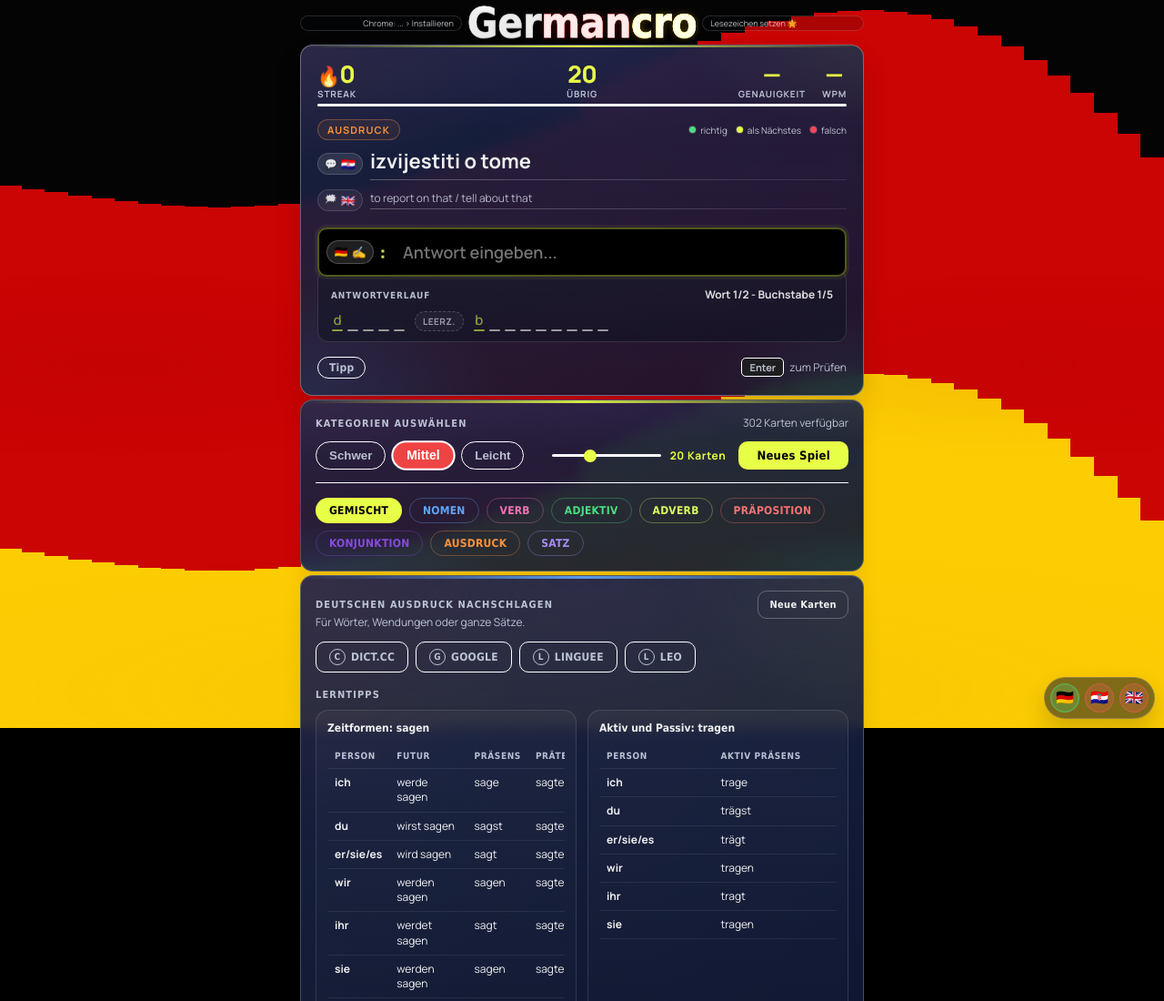
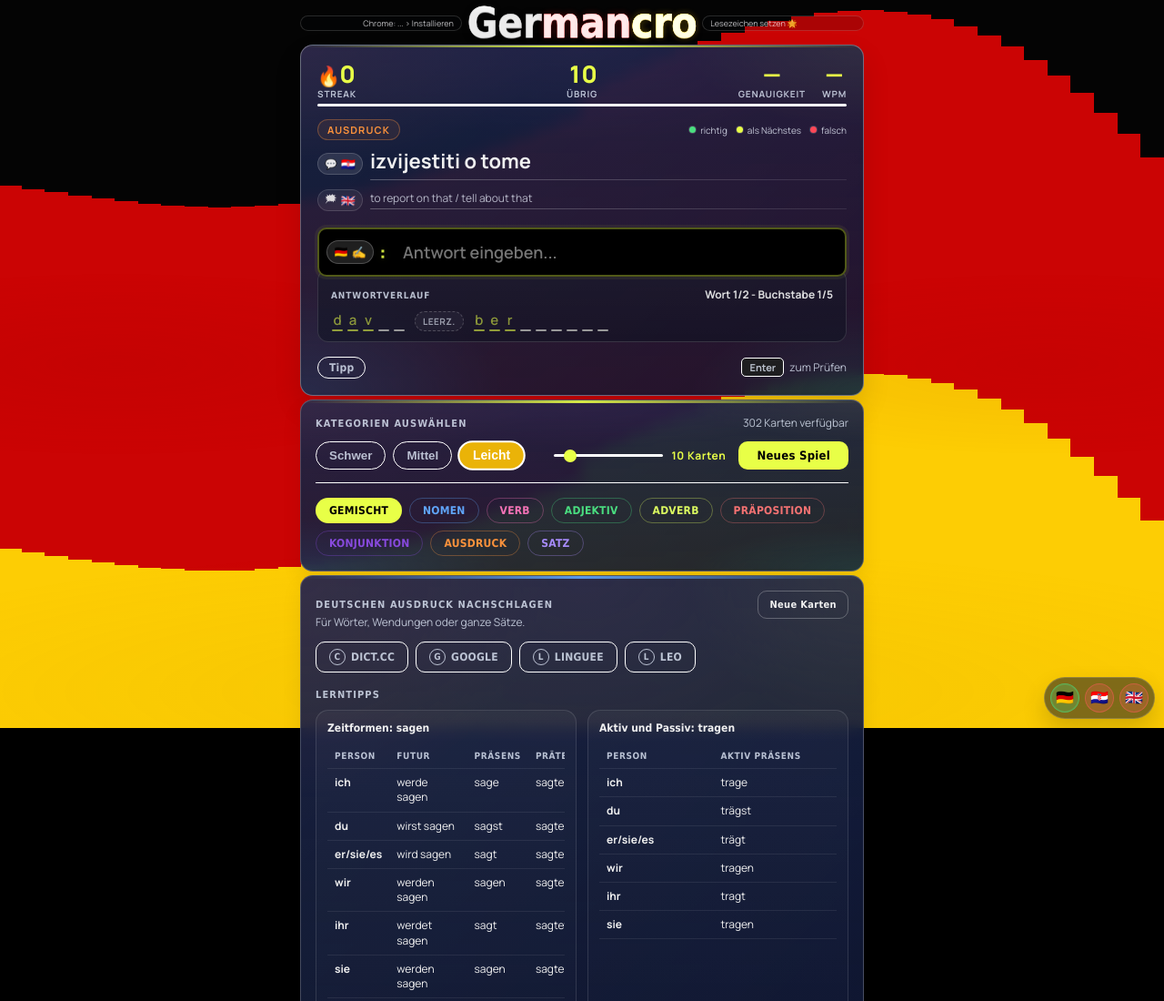
Before and after one commit to Lomuss33/GermanCro, a website: page index.html in a window 1280 px wide. Shown: the top 1100 px of the page at 91% size. Drawn offline with Linux system fonts and the light colour scheme; no server answers.

Commit message:
default easy

```diff
--- a/app.js
+++ b/app.js
@@ -22,7 +22,7 @@
   { name: "Leo", icon: "L", url: (w) => `https://dict.leo.org/german-english/${encodeURIComponent(w)}` },
 ];
 
-const SESSION_SIZE = 20;
+const SESSION_SIZE = 10;
 const SESSION_STORAGE_KEY = "germancro-session-cards";
 const PUNCT = /[.,!?:;]/;
 const FACTS_IMAGE_ROOT = "assets/facts";
@@ -248,7 +248,7 @@
 let hintCount = 0;
 let sessionStart = 0;
 let totalCharsTyped = 0;
-let difficulty = "medium";
+let difficulty = "easy";
 let previousTypedValue = "";
 let feedbackBurstTimer = null;
 let learningMode = "de";
--- a/index.html
+++ b/index.html
@@ -134,8 +134,8 @@
   <div class="cat-panel-toolbar">
     <div class="difficulty-panel">
       <button data-diff="hard" id="difficultyHardBtn">Schwer</button>
-      <button data-diff="medium" class="active" id="difficultyMediumBtn">Mittel</button>
-      <button data-diff="easy" id="difficultyEasyBtn">Leicht</button>
+      <button data-diff="medium" id="difficultyMediumBtn">Mittel</button>
+      <button data-diff="easy" class="active" id="difficultyEasyBtn">Leicht</button>
     </div>
     <div class="cat-panel-meta">
       <div class="new-game-row">
@@ -146,10 +146,10 @@
             min="5"
             max="50"
             step="5"
-            value="20"
+            value="10"
             oninput="document.getElementById('sliderLabel').textContent = this.value"
           />
-          <span class="slider-label"><span id="sliderLabel">20</span> <span id="sliderUnitLabel">Karten</span></span>
+          <span class="slider-label"><span id="sliderLabel">10</span> <span id="sliderUnitLabel">Karten</span></span>
         </div>
         <button class="new-game-btn" id="newGameBtn"
           onclick="startSession(+document.getElementById('sessionSizeSlider').value)">
```
